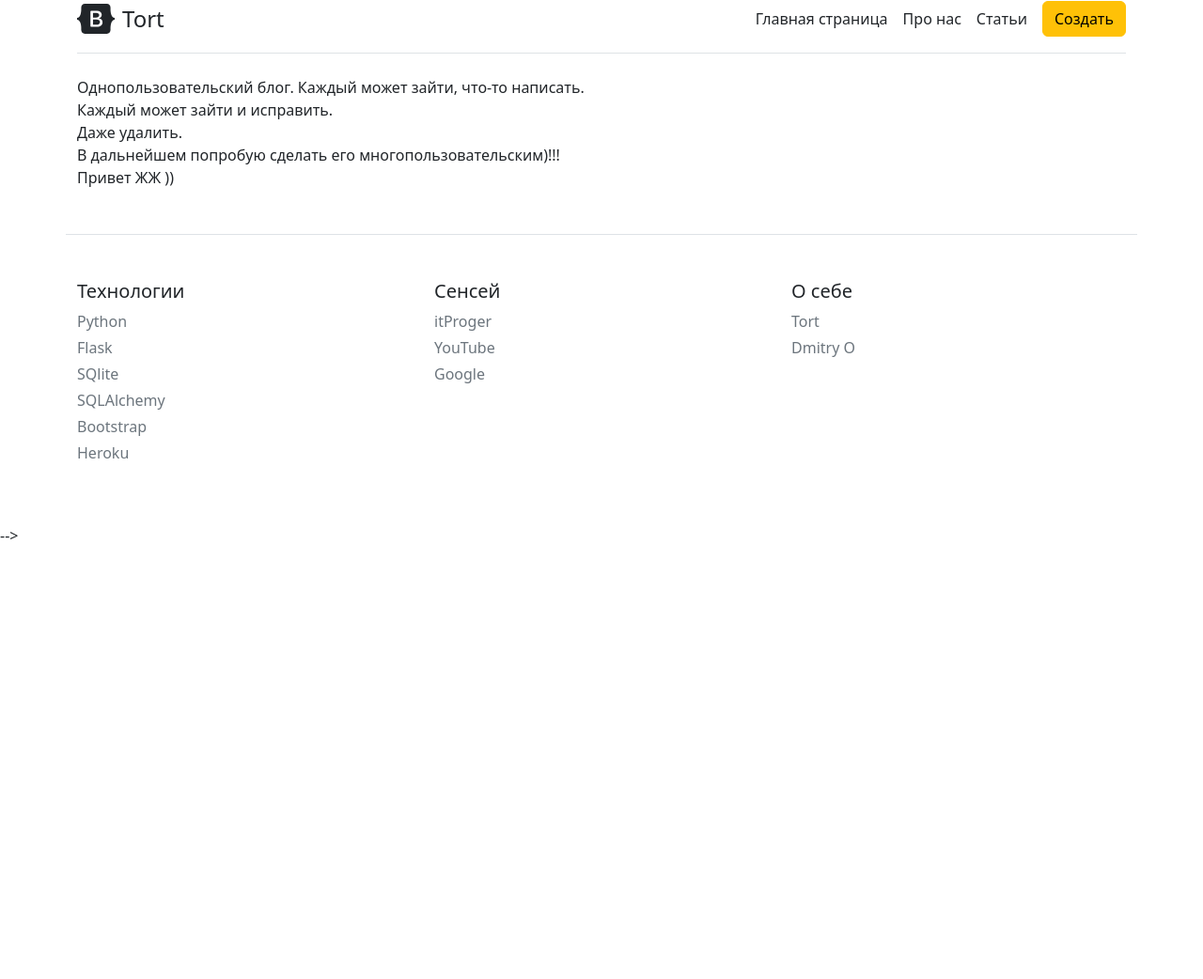
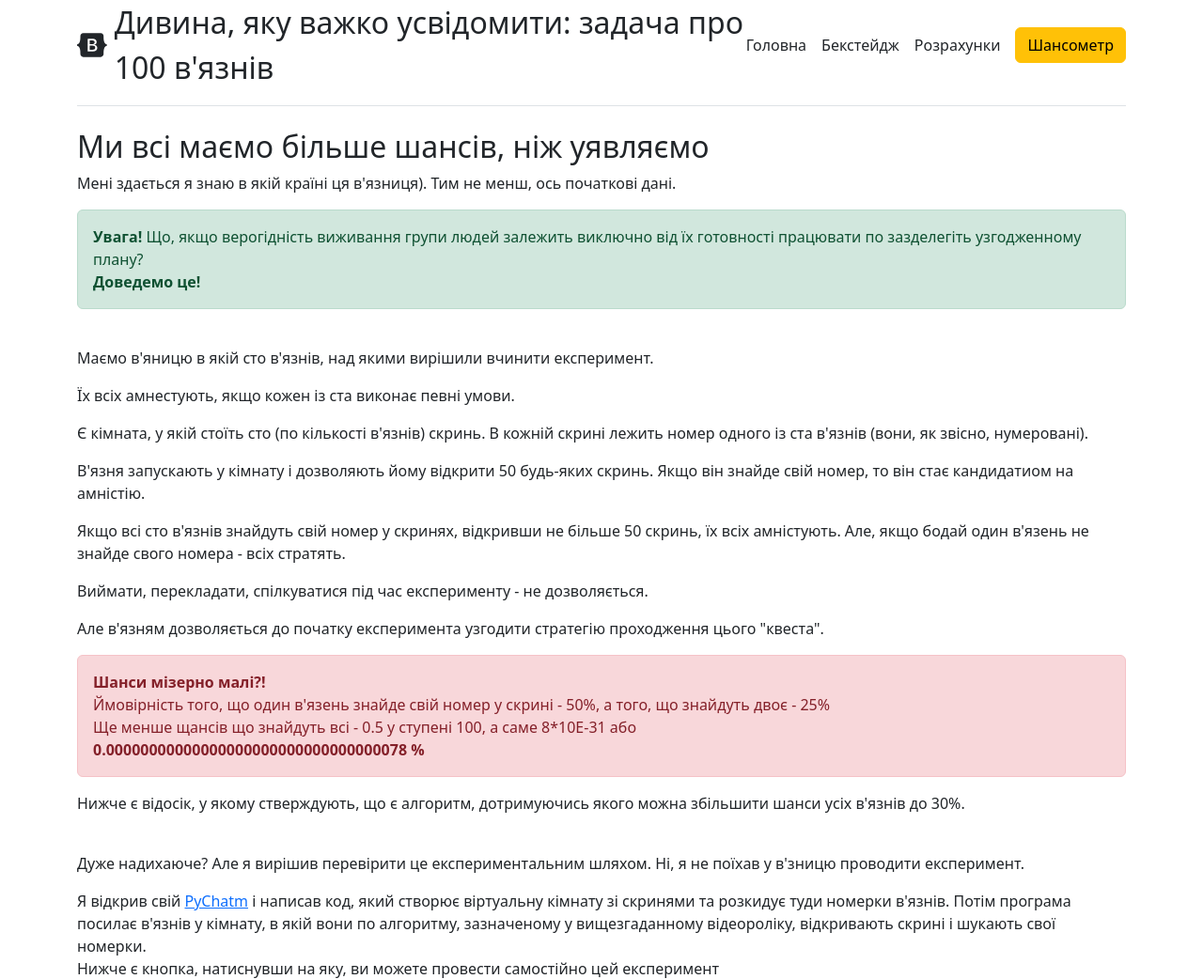
Before and after one commit to ordadm/z100, a Flask app: page / in a window 1280 px wide. Shown: the top 1042 px of the page at 94% size. Before the commit the page ends 574 px from the top, so only its background shows below. Run offline with Flask 2, Linux system fonts and the light colour scheme.

Commit message:
сделана главная страница

```diff
--- a/templates/base.html
+++ b/templates/base.html
@@ -17,20 +17,21 @@
             <a href="/" class="d-flex align-items-center text-dark text-decoration-none">
                 <svg xmlns="http://www.w3.org/2000/svg" width="40" height="32" class="me-2" viewBox="0 0 118 94"
                      role="img">
-                    <title>Bootstrap</title>
+                    <title>Цікава здача про верогідність звільнення 100 в'язнів</title>
                     <path fill-rule="evenodd" clip-rule="evenodd"
                           d="M24.509 0c-6.733 0-11.715 5.893-11.492 12.284.214 6.14-.064 14.092-2.066 20.577C8.943 39.365 5.547 43.485 0 44.014v5.972c5.547.529 8.943 4.649 10.951 11.153 2.002 6.485 2.28 14.437 2.066 20.577C12.794 88.106 17.776 94 24.51 94H93.5c6.733 0 11.714-5.893 11.491-12.284-.214-6.14.064-14.092 2.066-20.577 2.009-6.504 5.396-10.624 10.943-11.153v-5.972c-5.547-.529-8.934-4.649-10.943-11.153-2.002-6.484-2.28-14.437-2.066-20.577C105.214 5.894 100.233 0 93.5 0H24.508zM80 57.863C80 66.663 73.436 72 62.543 72H44a2 2 0 01-2-2V24a2 2 0 012-2h18.437c9.083 0 15.044 4.92 15.044 12.474 0 5.302-4.01 10.049-9.119 10.88v.277C75.317 46.394 80 51.21 80 57.863zM60.521 28.34H49.948v14.934h8.905c6.884 0 10.68-2.772 10.68-7.727 0-4.643-3.264-7.207-9.012-7.207zM49.948 49.2v16.458H60.91c7.167 0 10.964-2.876 10.964-8.281 0-5.406-3.903-8.178-11.425-8.178H49.948z"
                           fill="currentColor"></path>
                 </svg>
-                <span class="fs-4">Tort</span>
+                <span class="fs-2">Дивина, яку важко усвідомити: задача про 100 в'язнів</span>
             </a>
 
             <nav class="d-inline-flex mt-2 mt-md-0 ms-md-auto">
-                <a class="me-3 py-2 text-dark text-decoration-none" href="\">Главная страница</a>
-                <a class="me-3 py-2 text-dark text-decoration-none" href="\about">Про нас</a>
-                    <a class="me-3 py-2 text-dark text-decoration-none" href="\posts">Статьи</a>
+                <a class="me-3 py-2 text-dark text-decoration-none" href="\">Головна</a>
+                <a class="me-3 py-2 text-dark text-decoration-none" href="\about">Бекстейдж</a>
+                <a class="me-3 py-2 text-dark text-decoration-none" href="\calc">Розрахунки</a>
+                <!--    <a class="me-3 py-2 text-dark text-decoration-none" href="\posts">Статьи</a> -->
             </nav>
-                <a class="btn btn-warning" href="\create_article">Создать</a>
+                <a class="btn btn-warning" href="\create_article">Шансометр</a>
         </div>
 
 
@@ -69,7 +70,7 @@
             </ul>
         </div>
         <div class="col-6 col-md">
-            <h5>О себе</h5>
+            <h5>Про себе</h5>
             <ul class="list-unstyled text-small">
                 <li class="mb-1"><a class="link-secondary text-decoration-none" href="https://www.youtube.com/c/TORT777/videos">Tort</a></li>
                 <li class="mb-1"><a class="link-secondary text-decoration-none" href="https://www.facebook.com/dmitry.orda">Dmitry O</a></li>
--- a/templates/index.html
+++ b/templates/index.html
@@ -1,16 +1,71 @@
 {% extends 'base.html' %}
 
 {% block title %}
-Главная страница
+Дивина, яку важко усвідомити: задача про 100 ув`язнених
 {% endblock%}
 
 
 {% block body %}
-<div class="container"x>
-    Однопользовательский блог. Каждый может зайти, что-то написать.<br>
-    Каждый может зайти и исправить. <br>
-    Даже удалить.<br>
-    В дальнейшем попробую сделать его многопользовательским)!!!<br>
-    Привет ЖЖ ))
+<div class="container">
+    <h2>Ми всі маємо більше шансів, ніж уявляємо</h2>
+    <p>Мені здається я знаю в якій країні ця в'язниця). Тим не менш, ось початкові дані.</p>
+    <div class="alert alert-success">
+        <strong>Увага!</strong> Що, якщо верогідність виживання групи людей залежить виключно від їх готовності
+        працювати по зазделегіть узгодженному плану?<br>
+        <b> Доведемо це!</b>
+    </div>
+
+    <br>
+    <p>Маємо в'яницю в якій сто в'язнів, над якими вирішили вчинити експеримент.</p>
+    <p>Їх всіх амнестують, якщо кожен із ста виконає певні умови.</p>
+    <p>Є кімната, у якій стоїть сто (по кількості в'язнів) скринь. В кожній скрині лежить номер одного із ста в'язнів
+        (вони, як звісно, нумеровані).</p>
+    <p>В'язня запускають у кімнату і дозволяють йому відкрити 50 будь-яких скринь. Якщо він знайде свій номер, то він
+        стає кандидатиом на амністію.</p>
+    <p>Якщо всі сто в'язнів знайдуть свій номер у скринях, відкривши не більше 50 скринь, їх всіх амністують. Але, якщо
+        бодай один в'язень не знайде свого номера - всіх стратять.</p>
+    <p>Виймати, перекладати, спілкуватися під час експерименту - не дозволяється.</p>
+    <p>Але в'язням дозволяється до початку експеримента узгодити стратегію проходження цього "квеста".</p>
+
+    <div class="alert alert-danger">
+        <strong>Шанси мізерно малі?!</strong> <br>
+        Ймовірність того, що один в'язень знайде свій номер у скрині - 50%, а того, що знайдуть двоє - 25%<br>
+        Ще менше щансів що знайдуть всі - 0.5 у ступені 100, а саме 8*10Е-31 або<br>
+        <b>0.00000000000000000000000000000000078 %</b>
+    </div>
+
+    <p>Нижче є відосік, у якому стверждують, що є алгоритм, дотримуючись якого можна збільшити шанси усіх в'язнів до
+        30%.</p>
+    <br>
+    <p>Дуже надихаюче? Але я вирішив перевірити це експериментальним шляхом. Ні, я не поїхав у в'зницю проводити
+        експеримент.</p>
+    <p>Я відкрив свій <a href="https://www.jetbrains.com/ru-ru/pycharm/">PyChatm</a> і написав код, який створює
+        віртуальну кімнату зі скринями та розкидує туди номерки в'язнів.
+        Потім програма посилає в'язнів у кімнату, в якій вони по алгоритму, зазначеному у вищезгаданному відеороліку,
+        відкривають скрині і шукають свої номерки.<br> Нижче є кнопка, натиснувши на яку, ви можете провести самостійно
+        цей експеримент</p>
+    <input type="submit" class="btn btn-success" value="Калькулятор розрахунку шансів в'язнів">
+    <p>
+    <div class="container bgcont center-block">
+        <iframe width="854" height="480"
+                src="https://www.youtube.com/embed/wWQ9YdreY9c?clip=UgkxCoo7EJFRuCd8zp4O4KUs9SO5gCiV3l2F&amp;clipt=ENULGOyAAQ"
+                title="YouTube video player" frameborder="0"
+                allow="accelerometer; autoplay; clipboard-write; encrypted-media; gyroscope; picture-in-picture"
+                allowfullscreen></iframe>
+    </div>
+    <p>
+    <p>Цей текст для тих, кого курвить витрачати час на YouTube.</p>
+    <p>Діамантовий алгоритм, який підвищує щанси всіх в'язнів до 30% наступний.</p>
+    <p>1. В'язень зразу іде до скрині під тим номером який має сам.</p>
+    <p>2. Відкриває, дивиться на номер - якщо номер у скрині співпадає з його номером, він стає кондидатом на
+        звільнення.</p>
+    <p>3. Якщо номер у першій скрині не співпадає з номером в'язня, він відкриває скриню під номером, який він знайшов у
+        першій скрині.</p>
+    <p>4. Якщо в другий скрині він не знайшов, то йде далі по тому самому алгоритму.</p>
+    <br>
+    <p>Автори відосіка намагаються пояснити яким чином досягається такий шалений відсоток успіху. Це все дуже цікаво,
+        але не зрозуміло, особливо для програміста початківця. Саме тому я обрав експериментальний шлях для перевірки
+        "всякого із Інтернета"</p>
+    <p></p>
 </div>
 {% endblock%}
```
